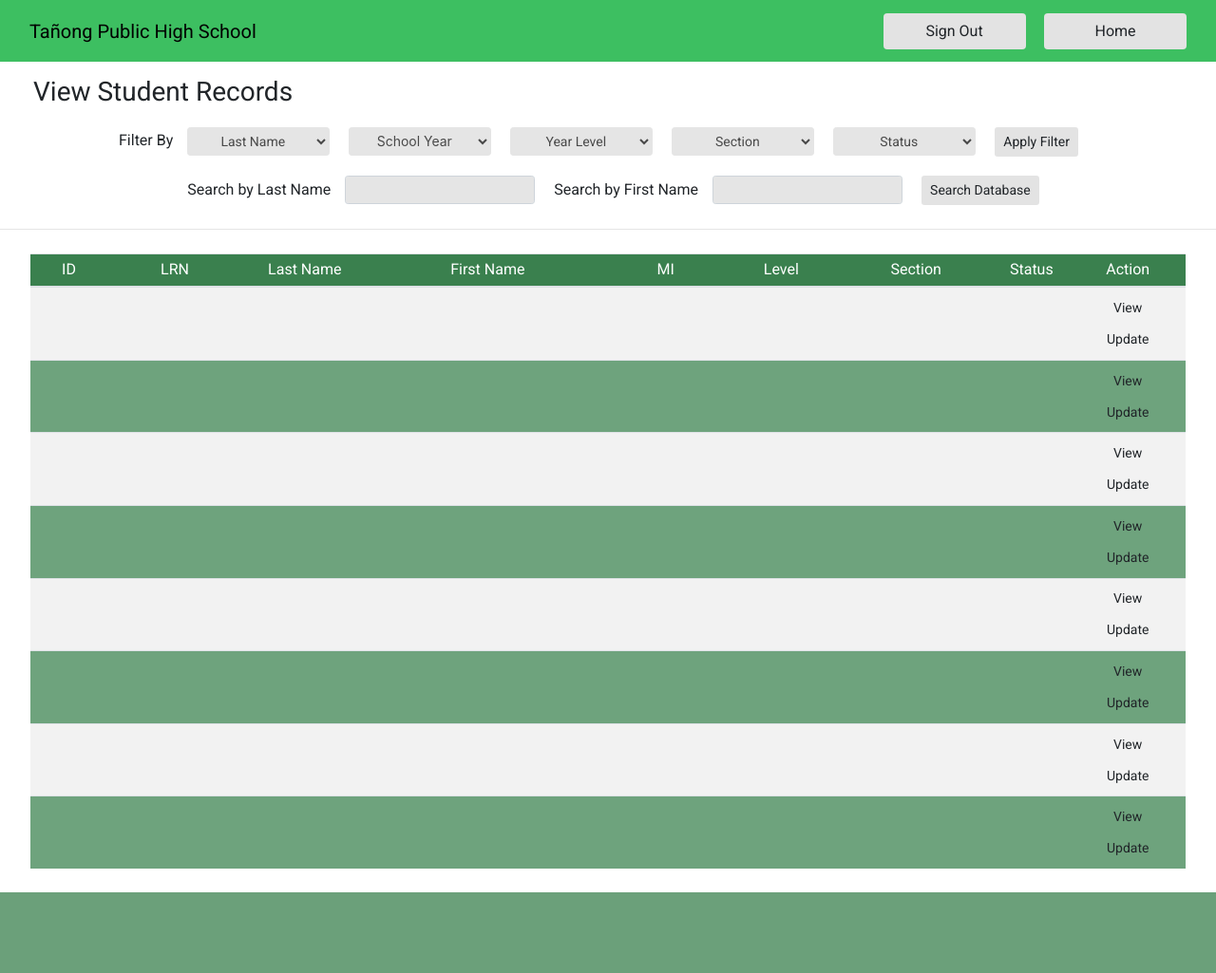
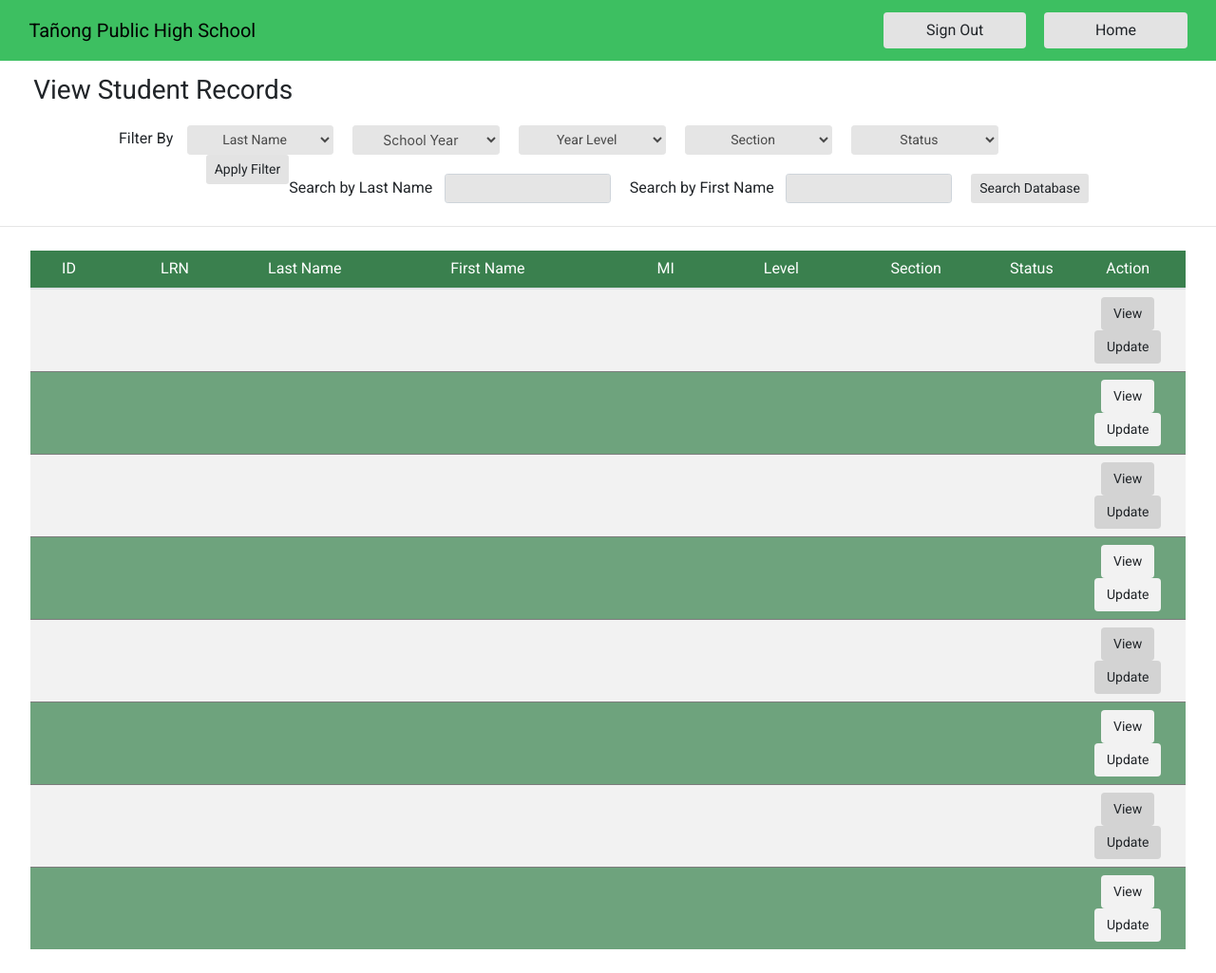
Before and after one commit to compsat/tanong-db, a Django app: page /student-list/ in a window 1280 px wide. Shown: the whole page at 95% size. Before the commit the page ends 940 px from the top, so only its background shows below. Run offline with Django 3.2, Linux system fonts and the light colour scheme; some libraries are stand-ins or nearby versions.

Commit message:
fixed units and colors
changed units into em and rem (not sure if I did it correctly)
changed the table border color
added color to the table's buttons (since they're no longer transparent)

```diff
--- a/database/static/database/css/main.css
+++ b/database/static/database/css/main.css
@@ -16,36 +16,37 @@
     font-family: 'Roboto', sans-serif;
 }
 .logininputdiv{
-    width:265px;
+    width: 16.6rem;
     margin: auto;
 }
 .loginform{
-    padding-top: 25px;
+    padding-top: 1.6rem;
     text-align: left;
+    font-size: 1rem;
 }
 .robotoFont{
     font-family: 'Roboto', sans-serif;
 }
 .loginInput{
     float: right;
-    width: 180px;
+    width: 12.5em;
 }
 .topMargin10{
-    margin-top: 10px;
+    margin-top: 0.7rem;
 }
 .buttonDiv{
-    margin-top: 40px;
+    margin-top: 2.5em;
     text-align:center;
 }
 .buttonStyle{
-    min-width:50px;
-    min-height:25px;
+    min-width:3.2em;
+    min-height:1.rem;
     background-color: #E3E3E3;;
-    width:120px;
+    width:7.5em;
     font-family: 'Roboto', sans-serif;
 }
 .leftMargin15{
-    margin-left: 15px;
+    margin-left: 0.9rem;
 }
 
 /* overwrite Bootstrap's striped table colors */
@@ -58,89 +59,87 @@
   }
 
 /* overwrite color of borders for the table */
- .table-bordered > tbody > tr > td, .table-bordered > tbody > tr > th, .table-bordered > tfoot > tr > td, .table-bordered > tfoot > tr > th, .table-bordered > thead > tr > td, .table-bordered > thead > tr > th {
-    border: 1px solid #7F7F7F;
-}
 
 .navstyle{
     background-color:#3DBF61;
-    height:65px;
-    margin-bottom: 15px;
+    height:4rem;
+    margin-bottom: 0.9rem;
 }
 .navbrand{
     color:black;
-    margin-left: 15px;
+    margin-left: 0.9rem;
 }
 .navbuttons{
     text-align:right;
     float: right;
-    margin-right: 15px;
+    margin-right: 0.9rem;
 }
 .headerbuttons{
     background-color:#E3E3E3;
-    width:150px
+    width:9.4em;
 }
 .screenhead{
-    margin-left: 35px;
-    width: 400px;
-    margin-bottom: 20px;
+    margin-left: 2.2rem;
+    width: 25rem;
+    margin-bottom: 1.25rem;
 }
 .filtersdiv{
-    margin-top: 10px;
+    margin-top: 0.63rem;
     text-align: center;
-    width: 1030px;
+    width: 64.38rem;
     margin-left: auto;
     margin-right: auto;
 }
 .filterlabel{
-    margin-right: 15px;
+    margin-right: 0.9em;
     float: left;
-    margin-top: 2px;
+    margin-top: 0.13em;
 }
 .selectstyle{
     background-color: #E5E5E5;
     color:#494949;
     float:left;
-    width: 150px;
-    height:30px;
+    width: 11.06em;
+    height:2.2em;
     border-color:#E5E5E5;
 }
 .leftMargin20{
-    margin-left: 20px;
+    margin-left: 1.25rem;
 }
 .filterbuttons{
     background-color: #E3E3E3;
-    margin-left: 20px;
-    font-size: 14px;
+    margin-left: 1.43em;
+    font-size: 0.875rem;
     float: left;
 }
 .alignitems{
     align-items:center;
 }
 .inline{
-    margin-top: 20px;
+    margin-top: 1.25em;
     display: inline-block;
 }
 .searchlabels{
     float: left;
-    margin-top:3px
+    margin-top:0.188em
 }
 .searchinputs{
-    width: 200px;
-    margin-left: 15px;
+    width: 12.5em;
+    margin-left: 0.9em;
     float: left;
-    height:30px;
+    height:2.2em;
     background-color: #E5E5E5;
 }
 .hrstyle{
-    margin-top: 15px;
-    width:1282px
+    margin-top: 0.9rem;
+    width:80.125rem;
 }
 .tablestyle{
     margin: auto;
-    margin-top: 25px;
+    margin-top: 1.5625rem;
     width: 95%;
-    margin-bottom: 25px;
+    margin-bottom: 1.5625rem;
+    border-style: hidden;
 }
 .thstyle{
     text-align: center;
@@ -149,25 +148,40 @@
     font-weight: normal;
 }
 .width80{
-    width: 80px;
+    width: 5em;
 }
 .width140{
-    width: 140px;
+    width: 8.75em;
 }
 .width130{
-    width: 130px;
+    width: 8.125em;
 }
 .width250{
-    width: 250px;
+    width: 15.625em;
 }
 .width120{
-    width: 120px;
+    width: 7.5em;
 }
 .width160{
-    width: 160px;
+    width: 10em;
 }
+.table-striped>tbody>tr:nth-child(even)>td>div>.tablebuttons{
+   background-color:#F2F2F2;
+ }.table-striped>tbody>tr:nth-child(odd)>td>div>.tablebuttons{
+    background-color:rgb(211, 211, 211);
+  }
 .tablebuttons{
-    border: none;
-    background-color: transparent;
-    font-size: 14px;
+    /* background-color: #E7E7E7; */
+    font-size: 0.875em;
 }
+.table>tbody>tr>td,
+.table>tbody>tr>th,
+.table>tfoot>tr>td,
+.table>tfoot>tr>th,
+.table>thead>tr>td,
+.table>thead>tr>th {
+    padding: 0.5em;
+    line-height: 1.42857143;
+    vertical-align: top;
+    border-top: 0.0625em solid #7c7c7c;
+}
```
